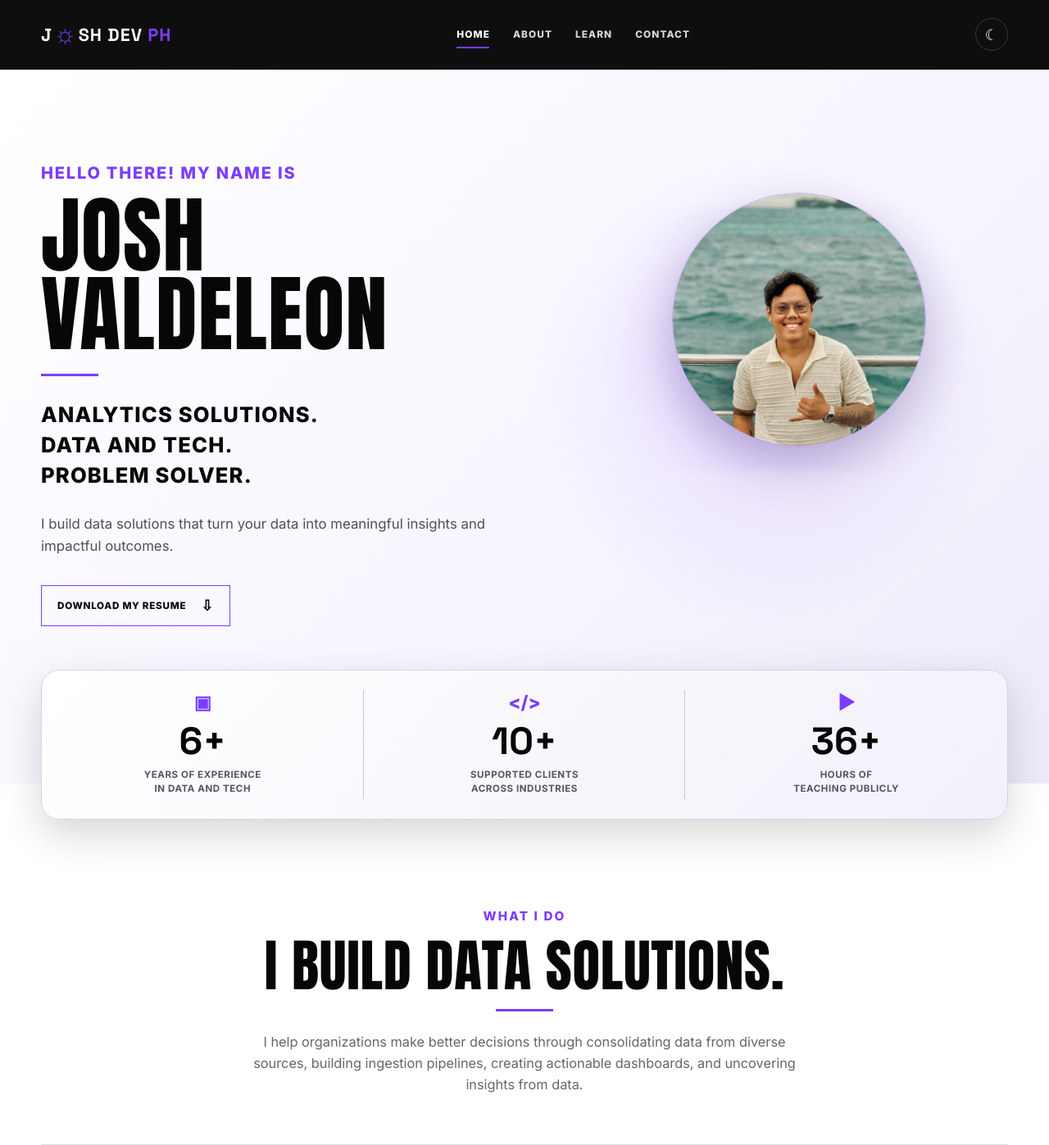
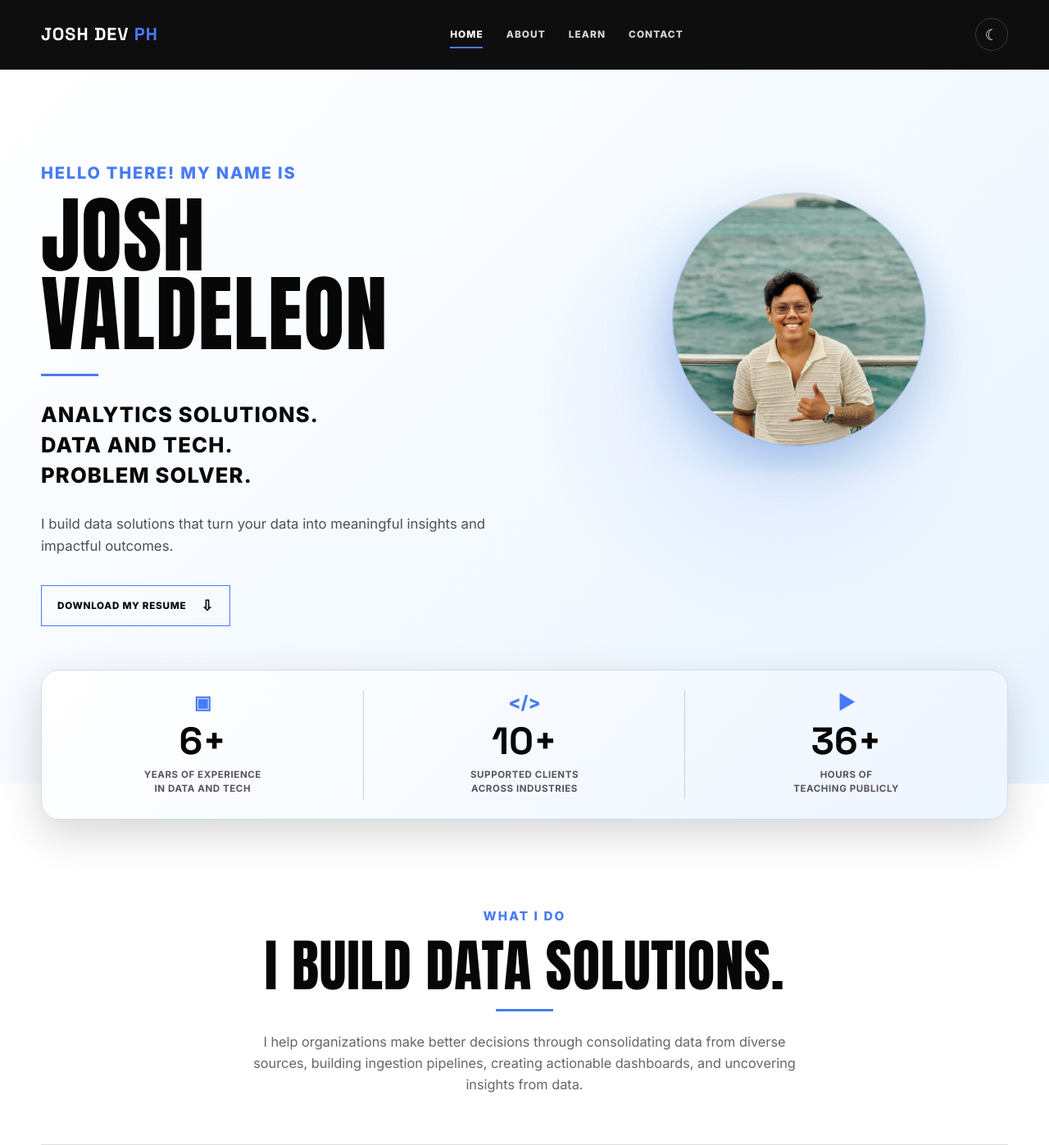
Before and after one commit to imjbmkz/joshdevph, a Flask app: page / in a window 1280 px wide. Shown: the top 1397 px of the page at 82% size. Run offline with Flask 3, Linux system fonts and the light colour scheme.

Commit message:
adjusted color

```diff
--- a/static/css/main.css
+++ b/static/css/main.css
@@ -5,8 +5,8 @@
   --muted:#777777;
   --line:#dedede;
   --soft:#f6f6f8;
-  --purple:#7c3cff;
-  --purple-soft:#a880ff;
+  --accent:#477bf5;
+  --accent-soft:#36b8e8;
   --page-bg:#ffffff;
   --page-text:#070707;
   --surface:#ffffff;
@@ -14,13 +14,13 @@
   --surface-tint:#faf9ff;
   --body-copy:#333333;
   --border:#dedede;
-  --hero-bg:radial-gradient(circle at 73% 45%,rgba(124,60,255,.13),transparent 27%),linear-gradient(135deg,#ffffff 0%,#f7f5ff 58%,#eeeaf8 100%);
-  --hero-mobile-bg:radial-gradient(circle at 88% 39%,rgba(124,60,255,.16),transparent 30%),#f7f5ff;
+  --hero-bg:radial-gradient(circle at 73% 45%,rgba(71,123,245,.14),transparent 27%),linear-gradient(135deg,#ffffff 0%,#f3f9ff 58%,#e8f4ff 100%);
+  --hero-mobile-bg:radial-gradient(circle at 88% 39%,rgba(54,184,232,.17),transparent 30%),#f3f9ff;
   --hero-text:#070707;
   --hero-copy:#4f4f56;
-  --stats-bg:linear-gradient(135deg,#ffffff,#f3f0fa);
-  --stats-border:#d8d2e5;
-  --stats-divider:#cbc4d8;
+  --stats-bg:linear-gradient(135deg,#ffffff,#edf5ff);
+  --stats-border:#cdddf3;
+  --stats-divider:#bfd2eb;
   --stats-copy:#57525f;
   --max:1180px;
 }
@@ -28,8 +28,8 @@
 :root[data-theme="dark"]{
   --page-bg:#09090b;--page-text:#f7f7f8;--surface:#111114;--surface-soft:#1a1a1f;
   --surface-tint:#101014;--body-copy:#d0d0d5;--muted:#a3a3aa;--line:#303036;--border:#303036;
-  --hero-bg:radial-gradient(circle at 73% 45%,rgba(124,60,255,.23),transparent 26%),linear-gradient(135deg,#080808 0%,#0a0a0a 58%,#111 100%);
-  --hero-mobile-bg:radial-gradient(circle at 88% 39%,rgba(124,60,255,.24),transparent 28%),#080808;
+  --hero-bg:radial-gradient(circle at 73% 45%,rgba(71,123,245,.25),transparent 26%),linear-gradient(135deg,#080808 0%,#090b10 58%,#0c111a 100%);
+  --hero-mobile-bg:radial-gradient(circle at 88% 39%,rgba(54,184,232,.23),transparent 28%),#080a0e;
   --hero-text:#ffffff;--hero-copy:#bfbfbf;
   --stats-bg:linear-gradient(135deg,#171717,#0e0e0e);--stats-border:#242424;
   --stats-divider:#555;--stats-copy:#b8b8b8;
@@ -57,16 +57,16 @@ button{font:inherit}
 .site-header{position:sticky;top:0;z-index:50;background:rgba(7,7,7,.97);color:var(--white);border-bottom:1px solid #1d1d1d;backdrop-filter:blur(14px)}
 .nav-wrap{height:84px;display:flex;align-items:center;justify-content:space-between;gap:28px}
 .brand{font:700 1.35rem/1 'Space Grotesk',sans-serif;text-decoration:none;letter-spacing:.045em;white-space:nowrap}
-.brand-sun,.brand-ph{color:var(--purple)}
+.brand-sun,.brand-ph{color:var(--accent)}
 .brand-sun{font-size:1.45em;vertical-align:-.06em;margin:0 .03em}
 .nav{display:flex;align-items:center;gap:28px}
 .nav a{position:relative;font-size:.74rem;font-weight:800;text-decoration:none;letter-spacing:.09em;color:#d8d8d8}
-.nav a:hover{color:var(--purple-soft)}
-.nav a::after{content:"";position:absolute;left:0;right:.09em;bottom:-8px;height:2px;background:var(--purple);transform:scaleX(0);transform-origin:left;transition:transform .2s}
+.nav a:hover{color:var(--accent-soft)}
+.nav a::after{content:"";position:absolute;left:0;right:.09em;bottom:-8px;height:2px;background:var(--accent);transform:scaleX(0);transform-origin:left;transition:transform .2s}
 .nav a:hover::after,.nav a.is-active::after{transform:scaleX(1)}
 .nav a.is-active{color:var(--white)}
 .theme-toggle{flex:0 0 40px;width:40px;height:40px;display:grid;place-items:center;border:1px solid #393939;border-radius:50%;background:transparent;color:var(--white);cursor:pointer;transition:border-color .2s,background .2s,transform .2s}
-.theme-toggle:hover{border-color:var(--purple);background:rgba(124,60,255,.12);transform:translateY(-1px)}
+.theme-toggle:hover{border-color:var(--accent);background:rgba(71,123,245,.14);transform:translateY(-1px)}
 .theme-icon{grid-area:1/1;font-size:1.15rem;line-height:1;transition:opacity .2s,transform .25s}
 .theme-icon-sun{opacity:0;transform:rotate(30deg) scale(.6)}
 .theme-icon-moon{opacity:1;transform:rotate(0) scale(1)}
@@ -78,14 +78,14 @@ button{font:inherit}
 .section{padding:96px 0}
 .eyebrow{font-size:.8rem;font-weight:800;letter-spacing:.14em;color:var(--muted);margin:0 0 14px}
 .page-hero .eyebrow,.centered-heading>.eyebrow,.split-callout .eyebrow{font-size:.95rem}
-.accent-text{color:var(--purple)}
-.accent-rule{display:block;width:70px;height:3px;background:var(--purple);margin:24px 0 28px}
+.accent-text{color:var(--accent)}
+.accent-rule{display:block;width:70px;height:3px;background:var(--accent);margin:24px 0 28px}
 .accent-rule.center{margin:20px auto 24px}
 
 .home-hero{position:relative;overflow:visible;background:var(--hero-bg);color:var(--hero-text);padding:72px 0 0;transition:background .25s,color .25s}
 .hero-stage{position:relative;display:grid;grid-template-columns:1.05fr .95fr;min-height:690px;align-items:center;padding-bottom:122px}
 .hero-copy-block{position:relative;z-index:3;padding:38px 0 70px}
-.hero-kicker{margin:0 0 12px;color:var(--purple);font-size:1.25rem;font-weight:800;letter-spacing:.09em}
+.hero-kicker{margin:0 0 12px;color:var(--accent);font-size:1.25rem;font-weight:800;letter-spacing:.09em}
 .hero-copy-block h1{font:400 clamp(4.5rem,8vw,7.9rem)/.94 Anton,Impact,sans-serif;letter-spacing:.012em;margin:0;text-transform:uppercase;max-width:720px}
 .hero-role{margin:0;font-size:clamp(1.25rem,2vw,1.65rem);font-weight:800;line-height:1.45;letter-spacing:.045em}
 .hero-description{max-width:590px;color:var(--hero-copy);font-size:1.05rem;margin:28px 0 0}
@@ -95,26 +95,26 @@ button{font:inherit}
 .btn-primary{background:var(--black);color:var(--white)}
 .btn-secondary{background:var(--white);color:var(--black)}
 .btn-light{background:var(--white);color:var(--black);border-color:var(--white)}
-.btn-accent{background:transparent;color:var(--white);border-color:var(--purple)}
-.btn-accent:hover{background:var(--purple);color:var(--white)}
-.btn-resume{background:transparent;color:var(--page-text);border-color:var(--purple)}
-.btn-resume:hover{background:var(--purple);color:var(--white)}
+.btn-accent{background:transparent;color:var(--white);border-color:var(--accent)}
+.btn-accent:hover{background:var(--accent);color:var(--white)}
+.btn-resume{background:transparent;color:var(--page-text);border-color:var(--accent)}
+.btn-resume:hover{background:var(--accent);color:var(--white)}
 .btn-ghost{background:transparent;color:var(--white);border-color:#8a8a8a}
 .btn-ghost:hover{border-color:var(--white)}
 .btn-icon{font-size:1.1rem;line-height:1}
 
 .portrait-wrap{position:absolute;z-index:1;right:-30px;top:18px;width:min(48vw,570px);height:430px;display:flex;align-items:center;justify-content:center}
-.portrait-glow{position:absolute;inset:18% 7% 7% 0;background:radial-gradient(circle,rgba(124,60,255,.35),rgba(124,60,255,.03) 54%,transparent 72%);filter:blur(3px)}
+.portrait-glow{position:absolute;inset:18% 7% 7% 0;background:radial-gradient(circle,rgba(71,123,245,.38),rgba(54,184,232,.04) 54%,transparent 72%);filter:blur(3px)}
 .home-hero .btn-accent,.home-hero .btn-ghost,.home-hero .btn-resume{color:var(--hero-text)}
 .home-hero .btn-accent:hover,.home-hero .btn-resume:hover{color:var(--white)}
 .home-hero .btn-ghost:hover{border-color:var(--hero-text)}
-.portrait-image{position:relative;z-index:2;width:310px;height:310px;overflow:hidden;border:1px solid rgba(124,60,255,.34);border-radius:50%;box-shadow:0 22px 60px rgba(19,9,41,.2)}
+.portrait-image{position:relative;z-index:2;width:310px;height:310px;overflow:hidden;border:1px solid rgba(71,123,245,.38);border-radius:50%;box-shadow:0 22px 60px rgba(20,67,145,.2)}
 .portrait-image img{display:block;width:100%;height:100%;object-fit:cover;object-position:center 47%}
 
 .hero-stats{position:absolute;z-index:5;left:0;right:0;bottom:-44px;display:grid;grid-template-columns:repeat(3,1fr);background:var(--stats-bg);color:var(--hero-text);border:1px solid var(--stats-border);border-radius:22px;overflow:hidden;box-shadow:0 18px 50px rgba(0,0,0,.16);transition:background .25s,color .25s,border-color .25s}
 .stat-item{min-height:178px;padding:28px 20px;display:flex;flex-direction:column;align-items:center;justify-content:center;text-align:center;position:relative}
 .stat-item:not(:last-child)::after{content:"";position:absolute;right:0;top:24px;bottom:24px;width:1px;background:var(--stats-divider)}
-.stat-icon{color:var(--purple);font-weight:800;font-size:1.4rem;line-height:1}
+.stat-icon{color:var(--accent);font-weight:800;font-size:1.4rem;line-height:1}
 .stat-item strong{font:700 2.9rem/1 'Space Grotesk',sans-serif;margin:13px 0 9px}
 .stat-item>span:last-child{font-size:.72rem;letter-spacing:.05em;color:var(--stats-copy);font-weight:700;line-height:1.5}
 
--- a/templates/base.html
+++ b/templates/base.html
@@ -16,7 +16,7 @@
   <link rel="preconnect" href="https://fonts.googleapis.com">
   <link rel="preconnect" href="https://fonts.gstatic.com" crossorigin>
   <link href="https://fonts.googleapis.com/css2?family=Anton&family=Inter:wght@400;500;600;700;800&family=Space+Grotesk:wght@500;600;700&display=swap" rel="stylesheet">
-  <link rel="stylesheet" href="{{ url_for('static', filename='css/main.css', v='20260812-social-brands') }}">
+  <link rel="stylesheet" href="{{ url_for('static', filename='css/main.css', v='20260812-blue-accent') }}">
 </head>
 <body>
   {% include 'components/navbar.html' %}
--- a/templates/components/navbar.html
+++ b/templates/components/navbar.html
@@ -1,14 +1,19 @@
 <header class="site-header">
   <div class="container nav-wrap">
     <a class="brand" href="{{ url_for('home') }}" aria-label="Josh Dev PH home">
-      J<span class="brand-sun" aria-hidden="true">☼</span>SH DEV <span class="brand-ph">PH</span>
+      <!-- J<span class="brand-sun" aria-hidden="true">☼</span>SH DEV <span class="brand-ph">PH</span> -->
+       JOSH DEV <span class="brand-ph">PH</span>
     </a>
     <nav class="nav" aria-label="Primary navigation">
-      <a href="{{ url_for('home') }}"{% if request.endpoint == 'home' %} class="is-active" aria-current="page"{% endif %}>HOME</a>
-      <a href="{{ url_for('about') }}"{% if request.endpoint == 'about' %} class="is-active" aria-current="page"{% endif %}>ABOUT</a>
+      <a href="{{ url_for('home') }}" {% if request.endpoint=='home' %} class="is-active" aria-current="page" {% endif
+        %}>HOME</a>
+      <a href="{{ url_for('about') }}" {% if request.endpoint=='about' %} class="is-active" aria-current="page" {% endif
+        %}>ABOUT</a>
       <!-- <a href="{{ url_for('projects') }}">PROJECTS</a> -->
-      <a href="{{ url_for('learn') }}"{% if request.endpoint == 'learn' %} class="is-active" aria-current="page"{% endif %}>LEARN</a>
-      <a href="{{ url_for('contact') }}"{% if request.endpoint == 'contact' %} class="is-active" aria-current="page"{% endif %}>CONTACT</a>
+      <a href="{{ url_for('learn') }}" {% if request.endpoint=='learn' %} class="is-active" aria-current="page" {% endif
+        %}>LEARN</a>
+      <a href="{{ url_for('contact') }}" {% if request.endpoint=='contact' %} class="is-active" aria-current="page" {%
+        endif %}>CONTACT</a>
     </nav>
     <button class="theme-toggle" type="button" aria-label="Switch to dark mode" title="Switch color theme">
       <span class="theme-icon theme-icon-sun" aria-hidden="true">&#9728;</span>
```
